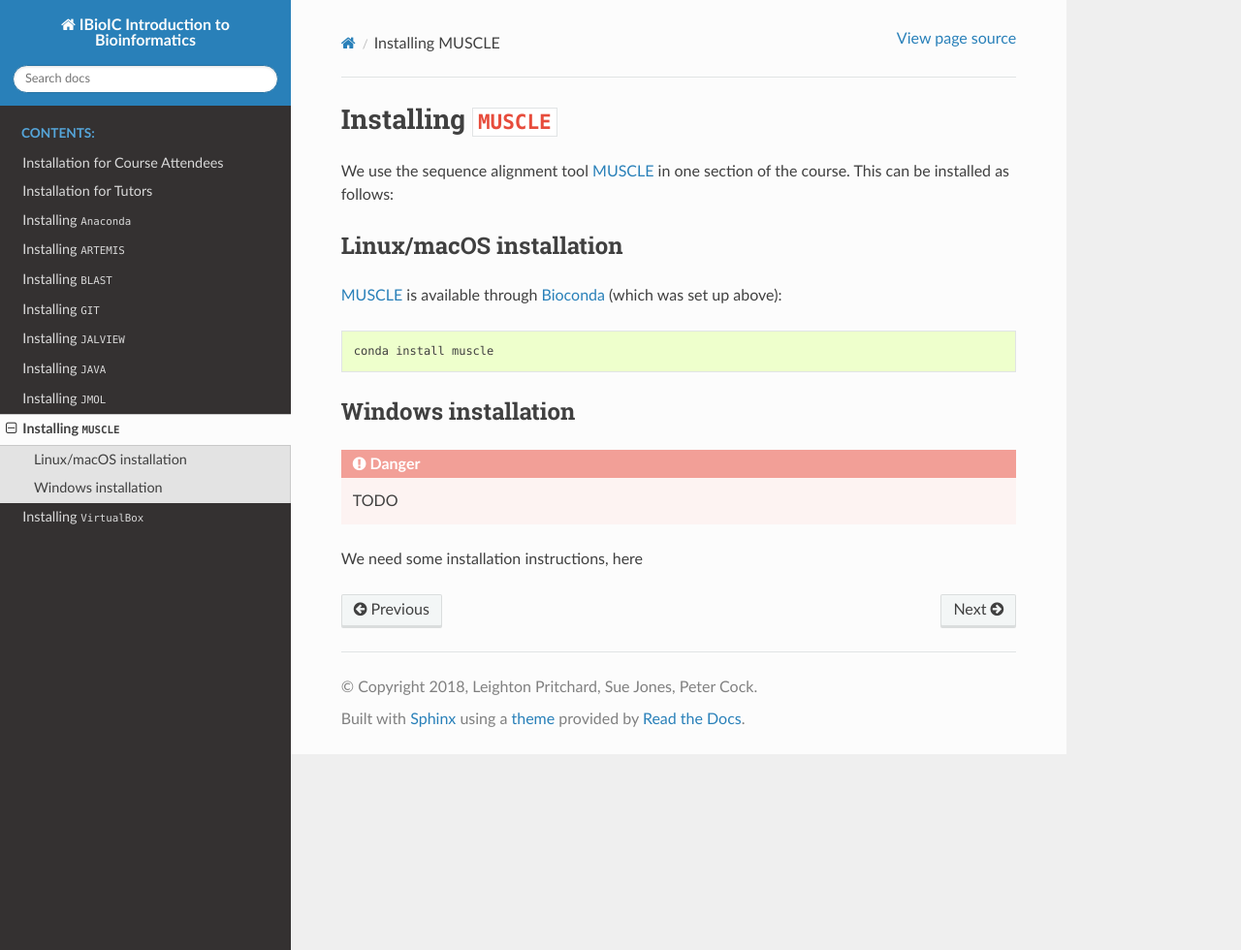
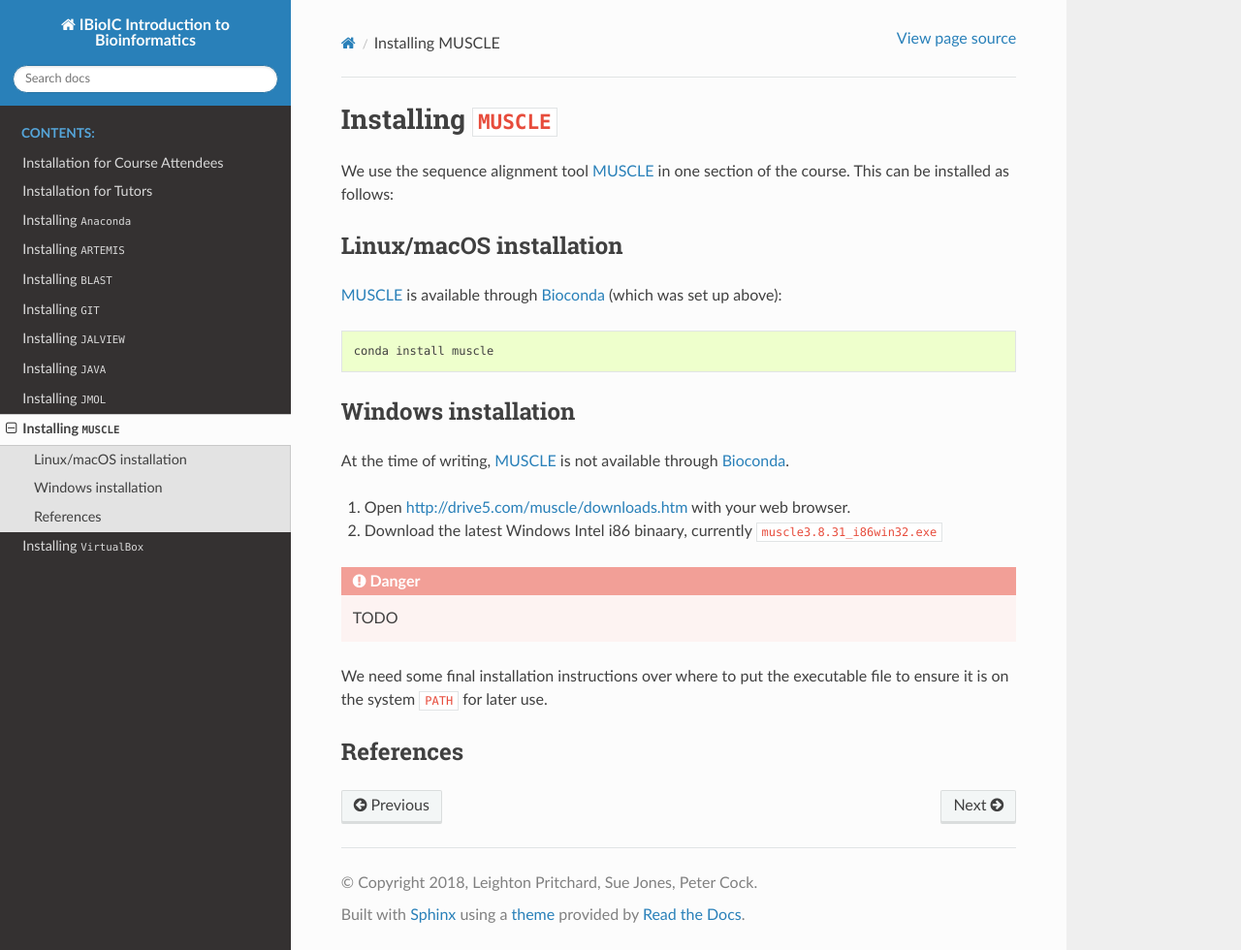
Before and after one commit to widdowquinn/2018-03-06-ibioic, a Sphinx documentation site: the page built from docs/install_muscle.rst, in a window 1280 px wide and 980 px high. Shown: the whole window at 97% size. Built offline with Sphinx 7.4.7 and the Read the Docs theme 2.0.0, drawn with Linux system fonts in a browser that asks for light colours.

Commit message:
Get Muscle for Windows from author's site

```diff
--- a/docs/install_muscle.rst
+++ b/docs/install_muscle.rst
@@ -23,12 +23,20 @@ Linux/macOS installation
 Windows installation
 --------------------
 
+At the time of writing, `MUSCLE`_ is not available through `Bioconda`_.
+
+1. Open http://drive5.com/muscle/downloads.htm with your web browser.
+2. Download the latest Windows	Intel i86 binaary, currently ``muscle3.8.31_i86win32.exe``
+
 .. DANGER::
     TODO
 
-We need some installation instructions, here
+We need some final installation instructions over where to put the
+executable file to ensure it is on the system ``PATH`` for later use.
 
-
+----------
+References
+----------
 
 .. _Bioconda: https://bioconda.github.io/
 .. _MUSCLE: https://www.drive5.com/muscle/downloads.htm
```
